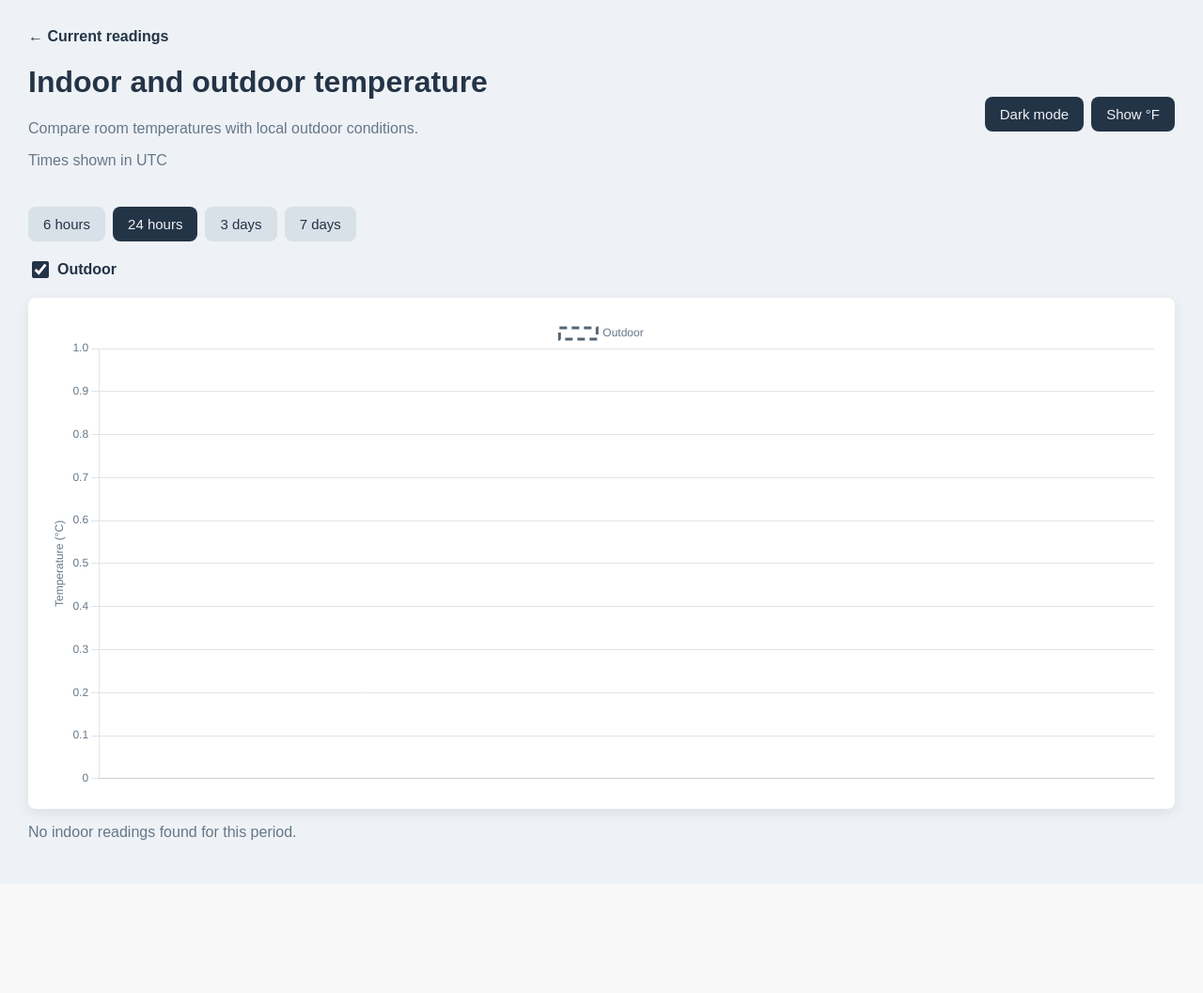
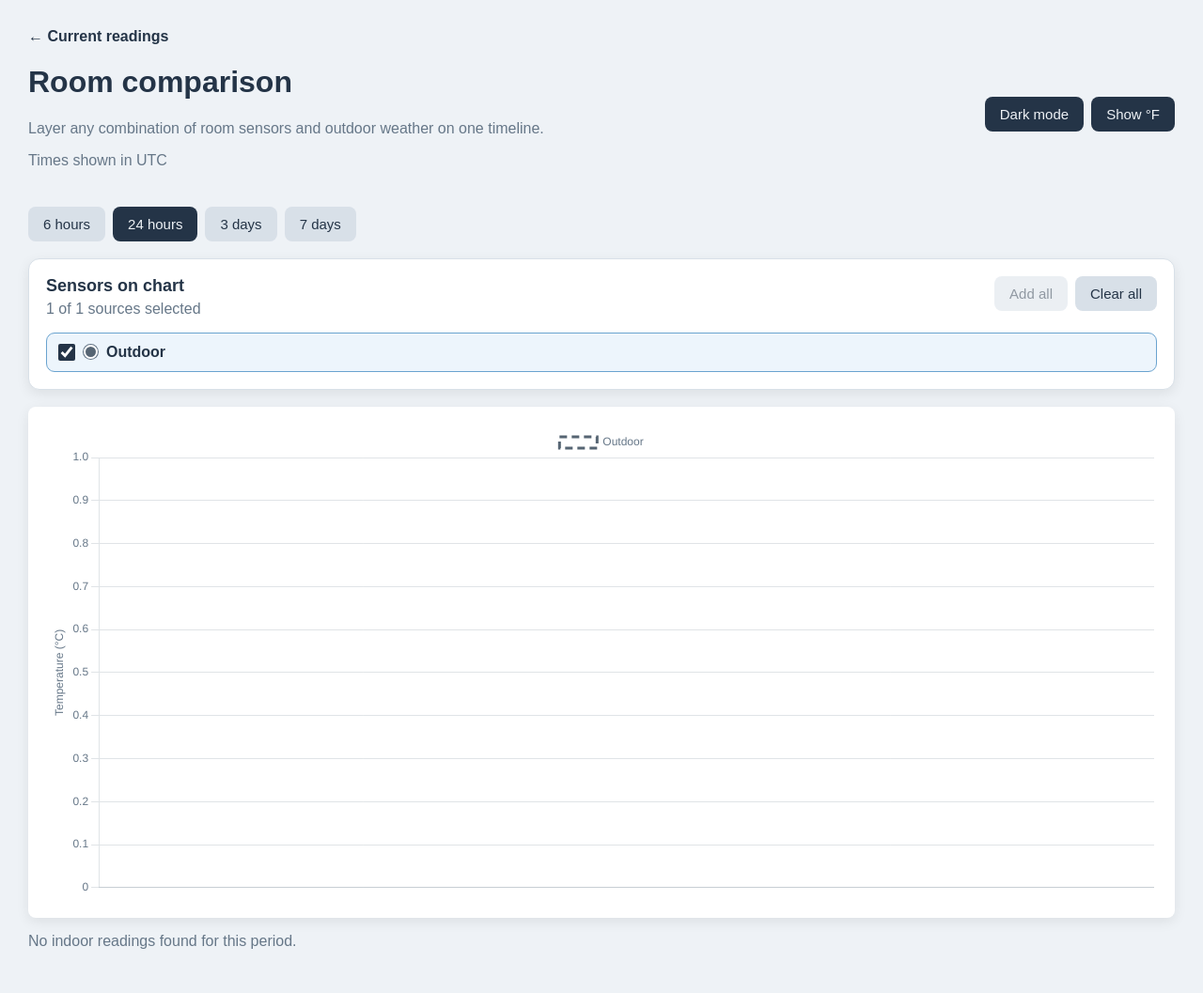
Before and after one commit to MrasmussenGit/ClimateCube, a Flask app: page /history in a window 1280 px wide. Shown: the whole page at 94% size. Before the commit the page ends 894 px from the top, so only its background shows below. Run offline with Flask 3, Linux system fonts and the light colour scheme; data that the repository does not hold is empty.

Commit message:
Adding ability to view multiple rooms in reports

```diff
--- a/services/templates/comparison.html
+++ b/services/templates/comparison.html
@@ -10,23 +10,34 @@
             (window.matchMedia("(prefers-color-scheme: dark)").matches ? "dark" : "light");
     </script>
     <style>
-        :root { color-scheme: light; --page: #eef2f6; --surface: #ffffff; --text: #243447; --muted: #667788; --control: #d8e0e8; --button: #243447; --grid: rgba(102, 119, 136, 0.2); --shadow: rgba(0, 0, 0, 0.08); }
-        :root[data-theme="dark"] { color-scheme: dark; --page: #101820; --surface: #1b2733; --text: #edf3f8; --muted: #a9b7c5; --control: #344454; --button: #d9e4ee; --grid: rgba(169, 183, 197, 0.2); --shadow: rgba(0, 0, 0, 0.3); }
+        :root { color-scheme: light; --page: #eef2f6; --surface: #ffffff; --text: #243447; --muted: #667788; --control: #d8e0e8; --button: #243447; --grid: rgba(102, 119, 136, 0.2); --shadow: rgba(0, 0, 0, 0.08); --selected: #edf5fc; --selected-border: #6aa3cf; }
+        :root[data-theme="dark"] { color-scheme: dark; --page: #101820; --surface: #1b2733; --text: #edf3f8; --muted: #a9b7c5; --control: #344454; --button: #d9e4ee; --grid: rgba(169, 183, 197, 0.2); --shadow: rgba(0, 0, 0, 0.3); --selected: #20384b; --selected-border: #6aa3cf; }
         body { margin: 0; padding: 30px; background: var(--page); color: var(--text); font-family: Arial, sans-serif; transition: background-color 0.2s, color 0.2s; }
         .header { display: flex; align-items: center; justify-content: space-between; gap: 20px; }
-        .header-actions, .controls, .series-controls { display: flex; flex-wrap: wrap; gap: 8px; }
+        .header-actions, .controls, .selector-actions { display: flex; flex-wrap: wrap; gap: 8px; }
         .back-link { color: var(--text); font-weight: bold; text-decoration: none; }
         .controls { margin: 24px 0 18px; }
-        .series-controls { gap: 18px; margin-bottom: 18px; }
-        .series-control { display: flex; align-items: center; gap: 6px; font-weight: bold; cursor: pointer; }
-        .series-control input { width: 18px; height: 18px; accent-color: var(--button); }
+        .selector-panel { margin-bottom: 18px; padding: 18px; border: 1px solid var(--control); border-radius: 12px; background: var(--surface); box-shadow: 0 4px 14px var(--shadow); }
+        .selector-heading { display: flex; align-items: flex-start; justify-content: space-between; gap: 16px; }
+        .selector-heading h2 { margin: 0 0 5px; font-size: 18px; }
+        .selection-summary { margin: 0; color: var(--muted); }
+        .series-controls { display: grid; grid-template-columns: repeat(auto-fit, minmax(190px, 1fr)); gap: 10px; margin-top: 16px; }
+        .series-control { display: flex; align-items: center; gap: 9px; min-width: 0; padding: 11px 12px; border: 1px solid var(--control); border-radius: 9px; background: var(--page); font-weight: bold; cursor: pointer; transition: border-color 0.15s, background-color 0.15s, transform 0.15s; }
+        .series-control:hover { transform: translateY(-1px); }
+        .series-control.selected { border-color: var(--selected-border); background: var(--selected); }
+        .series-control input { width: 18px; height: 18px; margin: 0; accent-color: var(--button); }
+        .series-swatch { flex: 0 0 auto; width: 11px; height: 11px; border: 2px solid var(--surface); border-radius: 50%; box-shadow: 0 0 0 1px var(--muted); }
+        .series-name { overflow: hidden; text-overflow: ellipsis; white-space: nowrap; }
         button { padding: 10px 16px; border: 0; border-radius: 8px; background: var(--control); color: var(--text); font-size: 15px; cursor: pointer; }
+        button:disabled { opacity: 0.5; cursor: default; }
         button.active, #unit-button, #theme-button { background: var(--button); color: var(--page); }
         .chart-card { height: 500px; padding: 22px; background: var(--surface); border-radius: 8px; box-shadow: 0 4px 14px var(--shadow); }
         .details, .status { color: var(--muted); }
         @media (max-width: 600px) {
             body { padding: 18px; }
             .header { align-items: flex-start; flex-direction: column; }
+            .selector-heading { flex-direction: column; }
+            .series-controls { grid-template-columns: 1fr; }
             .chart-card { height: 380px; padding: 12px; }
         }
     </style>
@@ -35,8 +46,8 @@
     <a class="back-link" href="{{ url_for('dashboard') }}">← Current readings</a>
     <div class="header">
         <div>
-            <h1>Indoor and outdoor temperature</h1>
-            <p class="details">Compare room temperatures with local outdoor conditions.</p>
+            <h1>Room comparison</h1>
+            <p class="details">Layer any combination of room sensors and outdoor weather on one timeline.</p>
             <p id="timezone-details" class="details"></p>
         </div>
         <div class="header-actions">
@@ -51,9 +62,23 @@
         <button class="range-button" data-range="3d">3 days</button>
         <button class="range-button" data-range="7d">7 days</button>
     </div>
-    <div id="series-controls" class="series-controls"></div>
+    <section class="selector-panel" aria-labelledby="sensor-selector-heading">
+        <div class="selector-heading">
+            <div>
+                <h2 id="sensor-selector-heading">Sensors on chart</h2>
+                <p id="selection-summary" class="selection-summary">Preparing sensor list...</p>
+            </div>
+            <div class="selector-actions">
+                <button id="select-all-button" type="button" disabled>Add all</button>
+                <button id="clear-all-button" type="button" disabled>Clear all</button>
+            </div>
+        </div>
+        <div id="series-controls" class="series-controls" role="group" aria-label="Choose sensors to compare"></div>
+    </section>
 
-    <div class="chart-card"><canvas id="comparison-chart"></canvas></div>
+    <div class="chart-card">
+        <canvas id="comparison-chart" aria-label="Selected room and outdoor temperature history"></canvas>
+    </div>
     <p id="status" class="status">Loading temperature history...</p>
 
     <script>
@@ -61,13 +86,18 @@
         const outdoorColor = "#566573";
         const status = document.getElementById("status");
         const seriesControls = document.getElementById("series-controls");
+        const selectionSummary = document.getElementById("selection-summary");
+        const selectAllButton = document.getElementById("select-all-button");
+        const clearAllButton = document.getElementById("clear-all-button");
         const themeButton = document.getElementById("theme-button");
         const unitButton = document.getElementById("unit-button");
         const rangeButtons = document.querySelectorAll(".range-button");
         const timezoneName = Intl.DateTimeFormat().resolvedOptions().timeZone;
+        const selectionStorageKey = "comparisonSeriesSelection";
         let temperatureUnit = localStorage.getItem("temperatureUnit") || "C";
         let currentRange = "24h";
         let comparisonData = null;
+        let selectedSeries = null;
 
         document.getElementById("timezone-details").textContent =
             "Times shown in " + (timezoneName || "your local timezone");
@@ -105,6 +135,39 @@
             return temperatureUnit === "F" ? (value * 9 / 5) + 32 : value;
         }
 
+        function getStoredSelection() {
+            const stored = localStorage.getItem(selectionStorageKey);
+            return stored === null
+                ? null
+                : new Set(stored.split(",").filter(Boolean));
+        }
+
+        function saveSelection() {
+            localStorage.setItem(selectionStorageKey, Array.from(selectedSeries).join(","));
+        }
+
+        function updateSelectionSummary() {
+            const total = chart.data.datasets.length;
+            const selected = chart.data.datasets.filter(function (dataset) {
+                return selectedSeries.has(dataset.seriesKey);
+            }).length;
+            selectionSummary.textContent = selected === 0
+                ? "No sensors selected"
+                : selected + " of " + total + " sources selected";
+            selectAllButton.disabled = selected === total;
+            clearAllButton.disabled = selected === 0;
+        }
+
+        function applySelection() {
+            chart.data.datasets.forEach(function (dataset, index) {
+                chart.setDatasetVisibility(index, selectedSeries.has(dataset.seriesKey));
+            });
+            saveSelection();
+            renderSeriesControls();
+            updateSelectionSummary();
+            chart.update();
+        }
+
         applyChartTheme();
         const chart = new Chart(document.getElementById("comparison-chart"), {
             type: "line",
@@ -134,12 +197,13 @@
             })).entries());
 
             chart.data.labels = labels.map(formatLocalTimestamp);
-            chart.data.datasets = sensors.map(function (sensor, index) {
+            const datasets = sensors.map(function (sensor, index) {
                 const values = new Map(readings
                     .filter(function (reading) { return reading.sensor_id === sensor[0]; })
                     .map(function (reading) { return [reading.reading_time, reading.temperature_c]; }));
                 return {
                     label: sensor[1],
+                    seriesKey: "sensor:" + sensor[0],
                     data: labels.map(function (timestamp) { return convertTemperature(values.get(timestamp)); }),
                     borderColor: palette[index % palette.length],
                     backgroundColor: "transparent",
@@ -154,8 +218,9 @@
             const outdoorValues = new Map(comparisonData.outdoor.map(function (reading) {
                 return [reading.reading_time, reading.outdoor_temperature_c];
             }));
-            chart.data.datasets.push({
+            datasets.push({
                 label: comparisonData.weather ? comparisonData.weather.location_name : "Outdoor",
+                seriesKey: "outdoor",
                 data: labels.map(function (timestamp) { return convertTemperature(outdoorValues.get(timestamp)); }),
                 borderColor: outdoorColor,
                 backgroundColor: "transparent",
@@ -167,9 +232,19 @@
                 yAxisID: "temperature"
             });
 
+            if (selectedSeries === null) {
+                selectedSeries = getStoredSelection() ||
+                    new Set(datasets.map(function (dataset) { return dataset.seriesKey; }));
+            }
+
+            chart.data.datasets = datasets;
+            chart.data.datasets.forEach(function (dataset, index) {
+                chart.setDatasetVisibility(index, selectedSeries.has(dataset.seriesKey));
+            });
             chart.options.scales.temperature.title.text = "Temperature (°" + temperatureUnit + ")";
             unitButton.textContent = temperatureUnit === "F" ? "Show °C" : "Show °F";
             renderSeriesControls();
+            updateSelectionSummary();
             chart.update();
         }
 
@@ -178,14 +253,30 @@
             chart.data.datasets.forEach(function (dataset, index) {
                 const label = document.createElement("label");
                 label.className = "series-control";
+                label.classList.toggle("selected", selectedSeries.has(dataset.seriesKey));
                 const checkbox = document.createElement("input");
                 checkbox.type = "checkbox";
-                checkbox.checked = !dataset.hidden;
+                checkbox.checked = selectedSeries.has(dataset.seriesKey);
                 checkbox.addEventListener("change", function () {
+                    if (checkbox.checked) {
+                        selectedSeries.add(dataset.seriesKey);
+                    } else {
+                        selectedSeries.delete(dataset.seriesKey);
+                    }
                     chart.setDatasetVisibility(index, checkbox.checked);
+                    label.classList.toggle("selected", checkbox.checked);
+                    saveSelection();
+                    updateSelectionSummary();
                     chart.update();
                 });
-                label.append(checkbox, document.createTextNode(dataset.label));
+                const swatch = document.createElement("span");
+                swatch.className = "series-swatch";
+                swatch.style.backgroundColor = dataset.borderColor;
+                swatch.setAttribute("aria-hidden", "true");
+                const name = document.createElement("span");
+                name.className = "series-name";
+                name.textContent = dataset.label;
+                label.append(checkbox, swatch, name);
                 seriesControls.appendChild(label);
             });
         }
@@ -212,6 +303,18 @@
                 currentRange = button.dataset.range;
                 loadHistory();
             });
+
+            selectAllButton.addEventListener("click", function () {
+                selectedSeries = new Set(chart.data.datasets.map(function (dataset) {
+                    return dataset.seriesKey;
+                }));
+                applySelection();
+            });
+
+            clearAllButton.addEventListener("click", function () {
+                selectedSeries = new Set();
+                applySelection();
+            });
         });
 
         unitButton.addEventListener("click", function () {
--- a/services/templates/dashboard.html
+++ b/services/templates/dashboard.html
@@ -244,7 +244,7 @@
 
     {% if readings %}
         <a class="history-link" href="{{ url_for('temperature_comparison') }}">
-            Compare indoor and outdoor temperatures →
+            Compare rooms and outdoor weather →
         </a>
     {% endif %}
 
```
Also changed, not shown: README.md.
